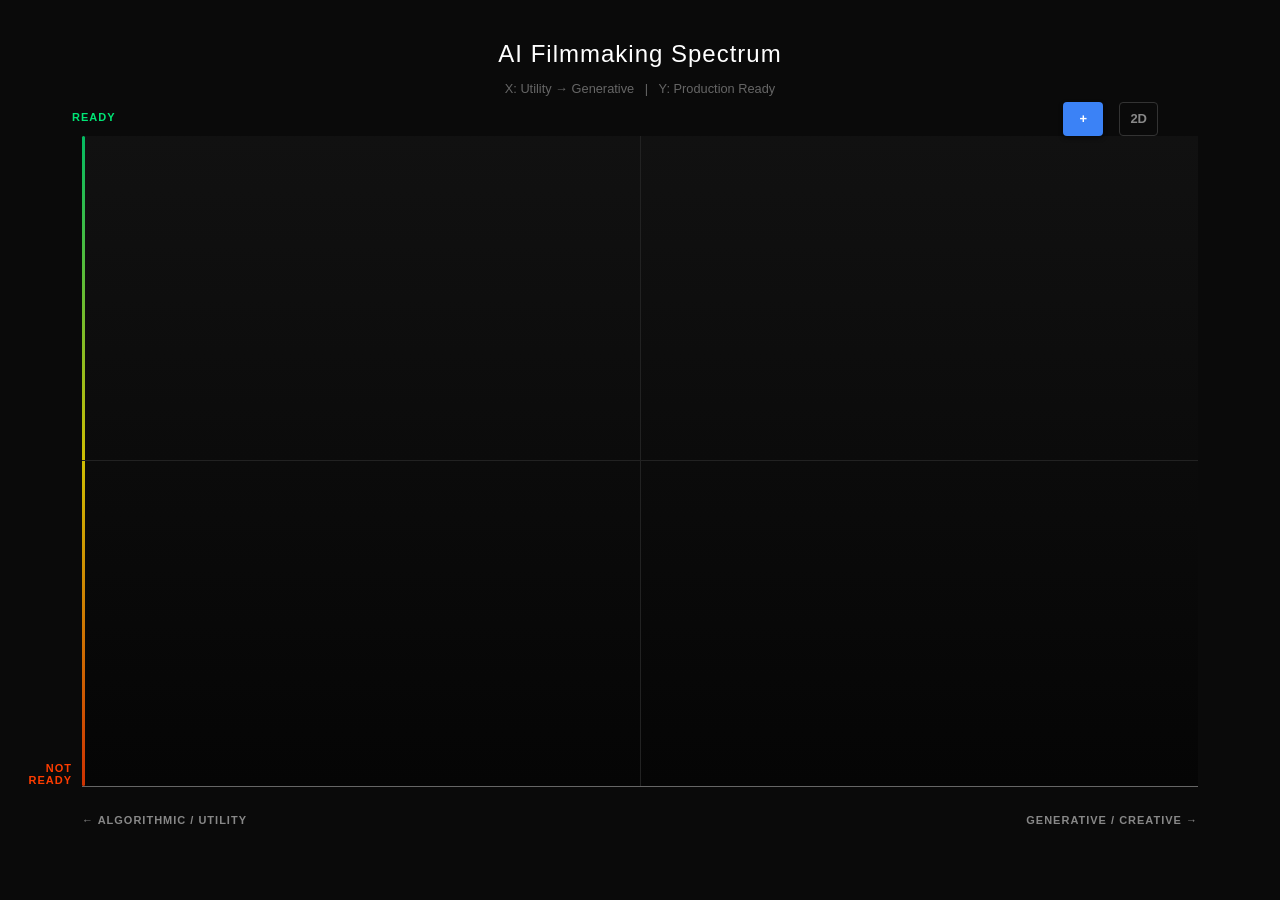
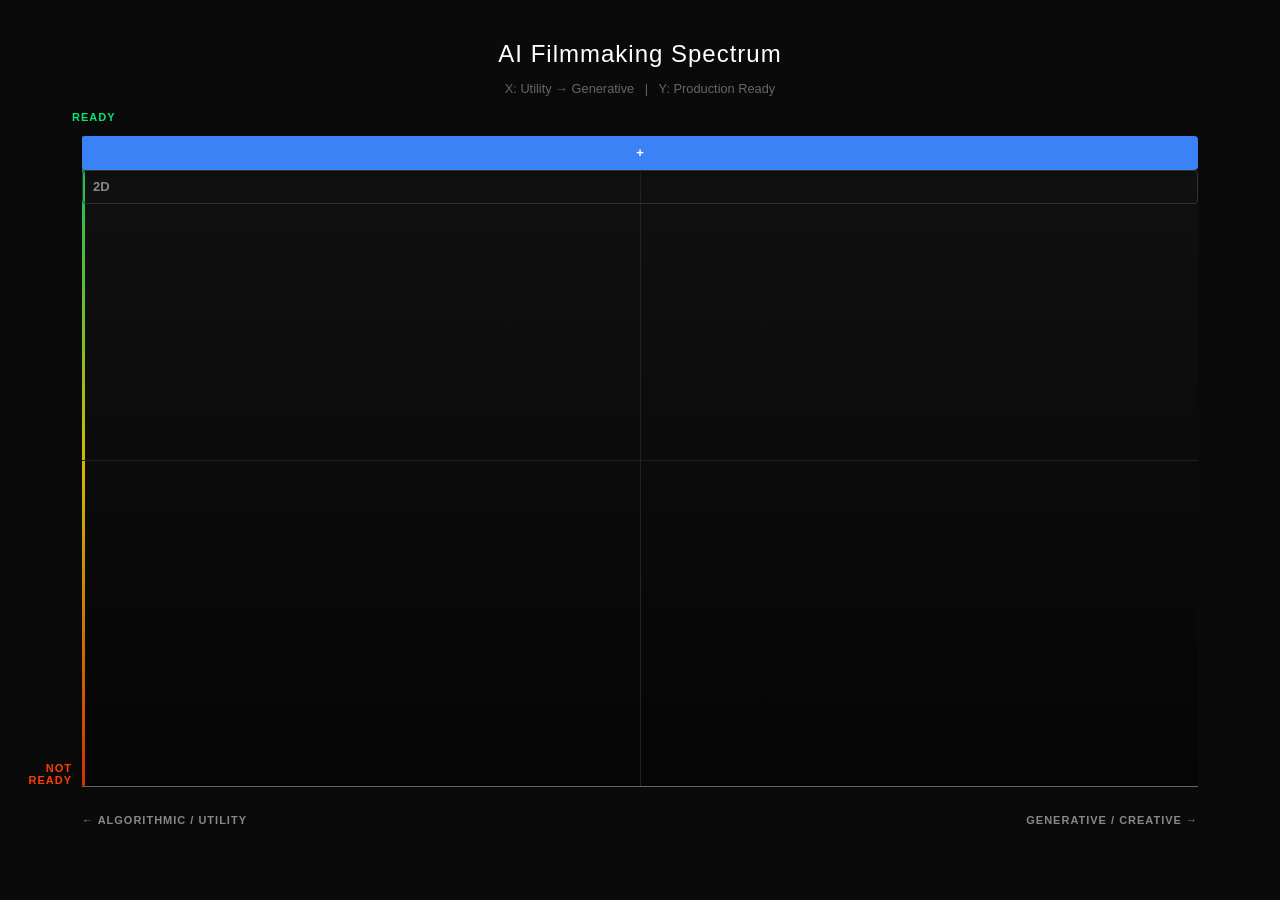

Fixed voting

--- a/style.css
+++ b/style.css
@@ -133,11 +133,26 @@ p {
     text-align: right;
 }
 
-/* Add Button */
-#add-item-btn {
+/* Top Right Controls Group */
+#top-right-controls {
     position: absolute;
     top: -34px;
-    right: 95px;
+    right: 0;
+    display: flex;
+    align-items: center;
+    gap: 10px;
+    z-index: 1000;
+    pointer-events: none; /* Don't block clicks on graph behind this row */
+}
+
+/* Re-enable pointer events for all direct children */
+#top-right-controls > * {
+    pointer-events: auto;
+}
+
+/* Add Button */
+#add-item-btn {
+    position: relative;
     background: #3b82f6;
     color: #fff;
     font-size: 13px;
@@ -169,10 +184,8 @@ p {
 
 /* Branch Filter */
 #branch-filter-container {
-    position: absolute;
-    top: -34px;
-    right: 410px; /* Positioned left of search, giving room for expansion */
-    z-index: 1000;
+    position: relative;
+    z-index: 1001; /* Above other filter items if needed */
 }
 
 #branch-filter-btn {
@@ -233,9 +246,7 @@ p {
 
 /* View Mode Button */
 #view-mode-btn {
-    position: absolute;
-    top: -34px;
-    right: 40px;
+    position: relative;
     color: #888;
     font-size: 13px;
     font-weight: 700;
@@ -344,9 +355,7 @@ p {
 
 /* --- SEARCH BAR --- */
 #search-container {
-    position: absolute;
-    top: -34px;
-    right: 205px; /* Placed left of Add Tool btn */
+    position: relative;
     display: flex;
     align-items: center;
     gap: 8px;
@@ -717,7 +726,7 @@ p {
     color: #ddd;
     font-size: 13px;
     line-height: 1.5;
-    pointer-events: auto;
+    pointer-events: none; /* Hidden tooltips must NOT intercept mouse/drag events */
     box-shadow: 0 10px 30px rgba(0, 0, 0, 1);
     transition:
         opacity 0.2s,
@@ -734,6 +743,7 @@ p {
     left: 0;
     width: 100%;
     background: transparent;
+    pointer-events: none; /* Must not block graph interaction below */
 }
 
 .tooltip strong {
@@ -748,12 +758,14 @@ p {
 .dot.force-tooltip .tooltip {
     visibility: visible;
     opacity: 1;
+    pointer-events: auto; /* Allow clicking Edit/Delete buttons when visible */
 }
 
 /* TOOLTIP TRIGGER - Mobile tap */
 .dot.tooltip-active .tooltip {
     visibility: visible;
     opacity: 1;
+    pointer-events: auto;
 }
 
 /* ADMIN TOOLTIP CONTROLS */
